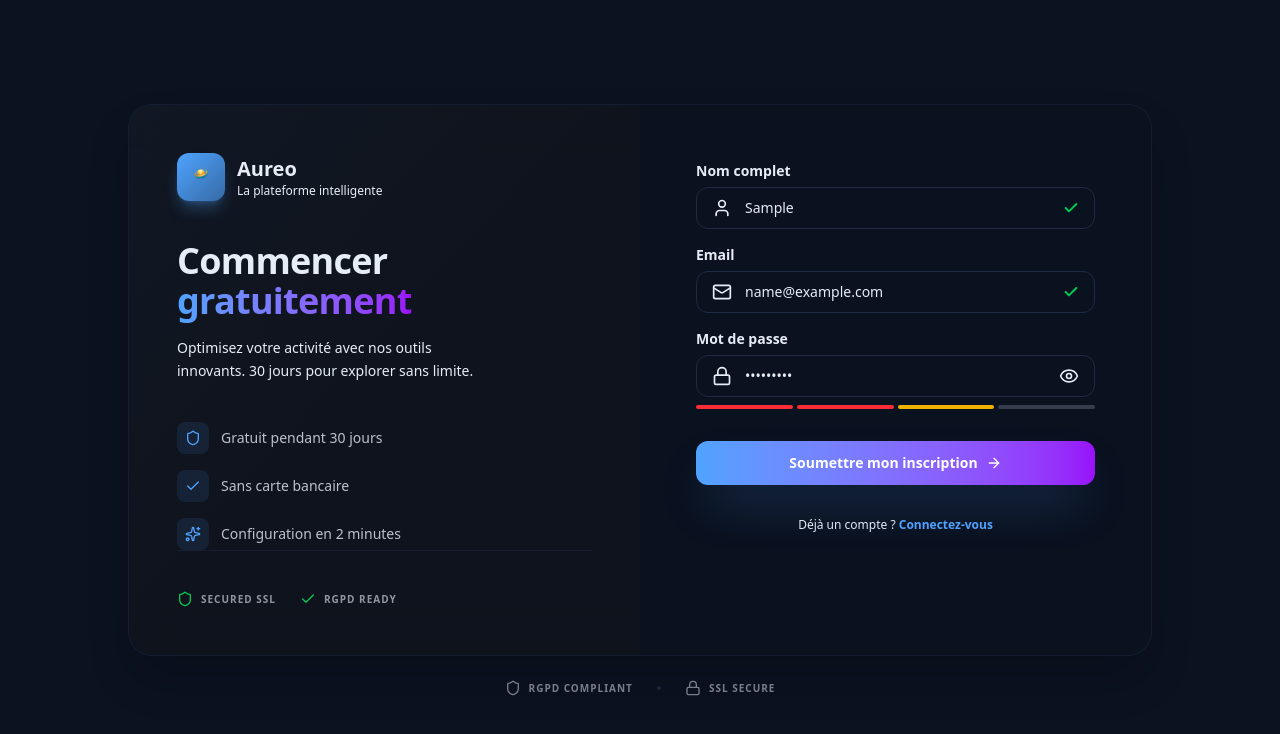
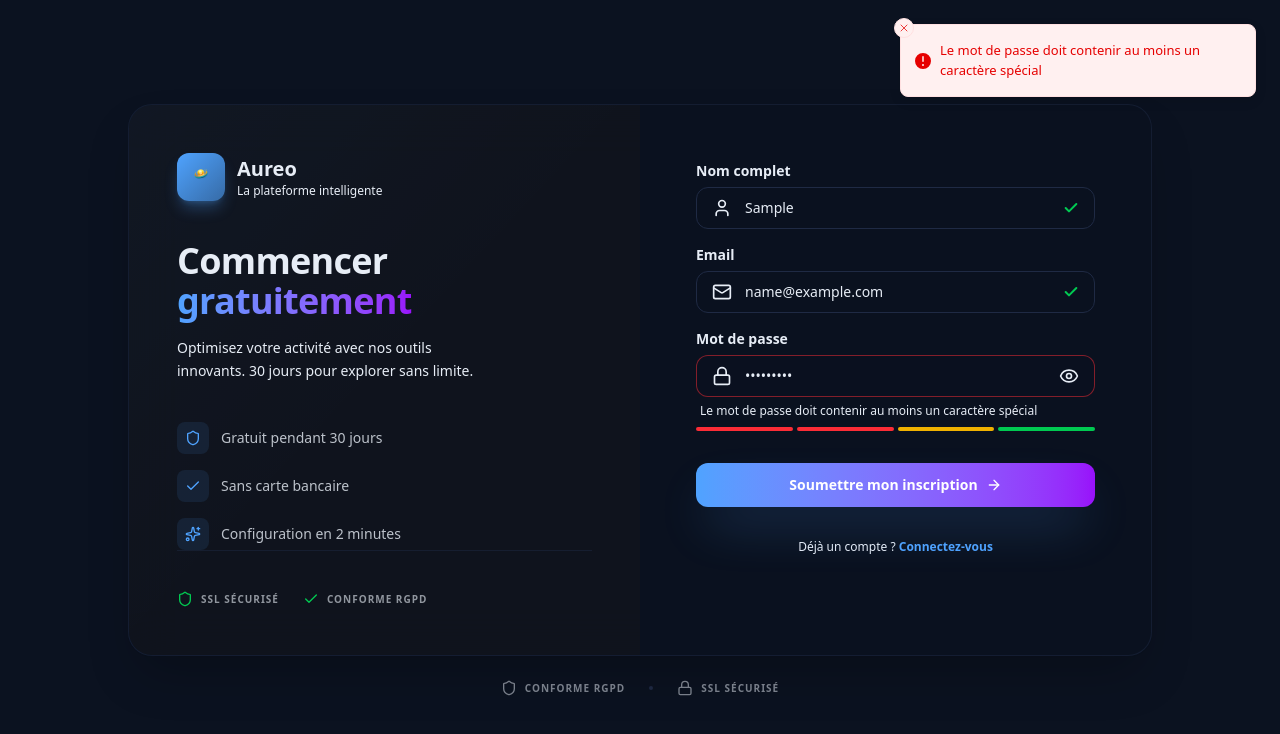
Before and after one commit to prodigelec/aureo, a Next.js app in the folder aureo/: page /register in a window 1280 px wide. Both pictures are taken after typing "Sample", "name@example.com", "Sample123" into the empty fields and a click on the button "Soumettre mon inscription". Shown: the top 734 px of the page. Built offline with nearby package versions, Linux system fonts and the light colour scheme.

Commit message:
fix: update french translations and hydration warning

```diff
--- a/aureo/app/auth/actions.ts
+++ b/aureo/app/auth/actions.ts
@@ -16,10 +16,14 @@
   });
 
   if (!result.success) {
-    return { success: false, message: result.message };
+    return {
+      success: false,
+      message: result.message,
+      fieldErrors: "fieldErrors" in result ? result.fieldErrors : undefined
+    };
   }
 
-  redirect("/register?success=" + encodeURIComponent("Enregistrement de votre compte réussi! 👍"));
+  redirect("/register?success=" + encodeURIComponent("Enregistrement de votre compte réussi ! 👍"));
 }
 
 export async function loginAction(prevState: any, formData: FormData) {
--- a/aureo/app/layout.tsx
+++ b/aureo/app/layout.tsx
@@ -25,7 +25,7 @@
   children: React.ReactNode;
 }>) {
   return (
-    <html lang="en">
+    <html lang="fr" suppressHydrationWarning>
       <body className={`${geistSans.variable} ${geistMono.variable} antialiased`}>
         {children}
         <Toaster richColors position="top-right" closeButton />
--- a/aureo/app/register/components/BrandingContent.tsx
+++ b/aureo/app/register/components/BrandingContent.tsx
@@ -94,11 +94,11 @@
             >
                 <div className="flex items-center gap-2">
                     <Shield className="h-4 w-4 text-green-500" />
-                    <span className="text-[10px] font-bold uppercase tracking-widest opacity-60">Secured SSL</span>
+                    <span className="text-[10px] font-bold uppercase tracking-widest opacity-60">SSL Sécurisé</span>
                 </div>
                 <div className="flex items-center gap-2">
                     <Check className="h-4 w-4 text-green-500" />
-                    <span className="text-[10px] font-bold uppercase tracking-widest opacity-60">RGPD Ready</span>
+                    <span className="text-[10px] font-bold uppercase tracking-widest opacity-60">Conforme RGPD</span>
                 </div>
             </motion.div>
         </div>
--- a/aureo/app/register/components/FormInput.tsx
+++ b/aureo/app/register/components/FormInput.tsx
@@ -17,6 +17,7 @@
     icon: LucideIcon;
     showSuccess?: boolean;
     rightElement?: React.ReactNode;
+    error?: string;
 }
 
 export default function FormInput({
@@ -33,6 +34,7 @@
     icon: Icon,
     showSuccess,
     rightElement,
+    error,
 }: FormInputProps) {
     return (
         <motion.div
@@ -53,8 +55,10 @@
                 </div>
 
                 <input
-                    className={`w-full rounded-xl border border-border bg-background/60 py-2.5 pl-10 pr-10 text-xs outline-none transition-all focus:border-primary focus:ring-2 focus:ring-primary/20 md:pl-12 md:text-sm ${rightElement ? "pr-12" : "pr-4"
-                        }`}
+                    className={`w-full rounded-xl border bg-background/60 py-2.5 pl-10 pr-10 text-xs outline-none transition-all focus:ring-2 md:pl-12 md:text-sm ${error
+                            ? "border-red-500/50 focus:border-red-500 focus:ring-red-500/20"
+                            : "border-border focus:border-primary focus:ring-primary/20"
+                        } ${rightElement ? "pr-12" : "pr-4"}`}
                     id={id}
                     name={name}
                     placeholder={placeholder}
@@ -78,6 +82,16 @@
                     </div>
                 )}
             </div>
+
+            {error && (
+                <motion.p
+                    initial={{ opacity: 0, height: 0 }}
+                    animate={{ opacity: 1, height: "auto" }}
+                    className="text-[10px] md:text-xs font-medium text-red-500 pl-1"
+                >
+                    {error}
+                </motion.p>
+            )}
         </motion.div>
     );
 }
--- a/aureo/app/register/components/RegisterForm.tsx
+++ b/aureo/app/register/components/RegisterForm.tsx
@@ -4,6 +4,7 @@
 import Link from "next/link";
 import Image from "next/image";
 import { motion } from "framer-motion";
+import { toast } from "sonner";
 import { User, Mail, Lock, Eye, EyeOff, Loader2, ArrowRight } from "lucide-react";
 import { registerAction } from "@/app/auth/actions";
 import FormInput from "./FormInput";
@@ -19,18 +20,40 @@
         password: "",
     });
 
+    const [fieldErrors, setFieldErrors] = useState<Record<string, string[]>>({});
+
+    useEffect(() => {
+        if (state?.fieldErrors) {
+            setFieldErrors(state.fieldErrors);
+        }
+
+        if (state && !state.success && state.message) {
+            toast.error(state.message);
+        }
+    }, [state]);
+
     const handleInputChange = (e: React.ChangeEvent<HTMLInputElement>) => {
         const { name, value } = e.target;
         setFormData((prev) => ({ ...prev, [name]: value }));
+        // Clear error when user changes input
+        if (fieldErrors[name]) {
+            setFieldErrors((prev) => {
+                const next = { ...prev };
+                delete next[name];
+                return next;
+            });
+        }
     };
 
     const getPasswordStrength = (password: string) => {
         let strength = 0;
         if (password.length >= 8) strength++;
-        if (password.match(/[a-z]/) && password.match(/[A-Z]/)) strength++;
+        if (password.match(/[a-z]/)) strength++;
+        if (password.match(/[A-Z]/)) strength++;
         if (password.match(/[0-9]/)) strength++;
         if (password.match(/[^a-zA-Z0-9]/)) strength++;
-        return strength;
+        // Caps at 4 levels for the UI bars
+        return Math.min(strength, 4);
     };
 
     const passwordStrength = getPasswordStrength(formData.password);
@@ -62,7 +85,8 @@
                     onBlur={() => setFocusedField(null)}
                     isFocused={focusedField === "name"}
                     icon={User}
-                    showSuccess={!!formData.name}
+                    showSuccess={!!formData.name && !fieldErrors.name}
+                    error={fieldErrors.name?.[0]}
                 />
 
                 <FormInput
@@ -77,7 +101,8 @@
                     onBlur={() => setFocusedField(null)}
                     isFocused={focusedField === "email"}
                     icon={Mail}
-                    showSuccess={formData.email.includes("@")}
+                    showSuccess={formData.email.includes("@") && !fieldErrors.email}
+                    error={fieldErrors.email?.[0]}
                 />
 
                 <div className="space-y-2">
@@ -93,6 +118,7 @@
                         onBlur={() => setFocusedField(null)}
                         isFocused={focusedField === "password"}
                         icon={Lock}
+                        error={fieldErrors.password?.[0]}
                         rightElement={
                             <button
                                 type="button"
@@ -139,7 +165,7 @@
                             {isPending ? (
                                 <>
                                     <Loader2 className="h-4 w-4 animate-spin" />
-                                    Inscription...
+                                    Inscription en cours...
                                 </>
                             ) : (
                                 <>
--- a/aureo/app/register/components/TrustBadges.tsx
+++ b/aureo/app/register/components/TrustBadges.tsx
@@ -14,14 +14,14 @@
             <div className="flex items-center gap-2 opacity-50 transition-opacity hover:opacity-100">
                 <Shield className="h-4 w-4" />
                 <span className="text-[10px] font-bold uppercase tracking-widest">
-                    RGPD Compliant
+                    Conforme RGPD
                 </span>
             </div>
             <div className="h-1 w-1 rounded-full bg-border" />
             <div className="flex items-center gap-2 opacity-50 transition-opacity hover:opacity-100">
                 <Lock className="h-4 w-4" />
                 <span className="text-[10px] font-bold uppercase tracking-widest">
-                    SSL Secure
+                    SSL Sécurisé
                 </span>
             </div>
         </motion.div>
--- a/aureo/lib/auth.ts
+++ b/aureo/lib/auth.ts
@@ -10,7 +10,7 @@
     .max(100, { message: "Le nom ne peut pas dépasser 100 caractères" })
     .trim(),
   email: z
-    .string( "L'email est requis" )
+    .string("L'email est requis")
     .trim()
     .toLowerCase()
     .pipe(
@@ -24,10 +24,13 @@
       }),
     ),
   password: z
-    .string( "Le mot de passe est requis" )
+    .string("Le mot de passe est requis")
     .min(8, { message: "Le mot de passe doit avoir au moins 8 caractères" })
-    .regex(/[a-zA-Z]/, {
-      message: "Le mot de passe doit contenir au moins une lettre",
+    .regex(/[a-z]/, {
+      message: "Le mot de passe doit contenir au moins une lettre minuscule",
+    })
+    .regex(/[A-Z]/, {
+      message: "Le mot de passe doit contenir au moins une lettre majuscule",
     })
     .regex(/[0-9]/, {
       message: "Le mot de passe doit contenir au moins un chiffre",
@@ -39,7 +42,7 @@
 
 const loginSchema = z.object({
   email: z
-    .string("L'email est requis" )
+    .string("L'email est requis")
     .trim()
     .toLowerCase()
     .pipe(
@@ -52,10 +55,13 @@
       }),
     ),
   password: z
-    .string( "Le mot de passe est requis" )
+    .string("Le mot de passe est requis")
     .min(8, { message: "Le mot de passe doit avoir au moins 8 caractères" })
-    .regex(/[a-zA-Z]/, {
-      message: "Le mot de passe doit contenir au moins une lettre",
+    .regex(/[a-z]/, {
+      message: "Le mot de passe doit contenir au moins une lettre minuscule",
+    })
+    .regex(/[A-Z]/, {
+      message: "Le mot de passe doit contenir au moins une lettre majuscule",
     })
     .regex(/[0-9]/, {
       message: "Le mot de passe doit contenir au moins un chiffre",
@@ -89,17 +95,21 @@
 function validationError(error: z.ZodError): AuthError {
   const fieldErrors = error.format();
   const formatted: Record<string, string[]> = {};
+  let firstErrorMessage = "Données invalides";
 
   Object.entries(fieldErrors).forEach(([key, value]) => {
-    if (value && value._errors && value._errors.length > 0) {
+    if (key !== "_errors" && value && "_errors" in value && value._errors.length > 0) {
       formatted[key] = value._errors;
+      if (firstErrorMessage === "Données invalides") {
+        firstErrorMessage = value._errors[0];
+      }
     }
   });
 
   return {
     success: false,
     status: 400,
-    message: "Données invalides",
+    message: firstErrorMessage,
     fieldErrors: formatted,
   };
 }
```
Lines whose indentation alone changed are shown as unchanged.
